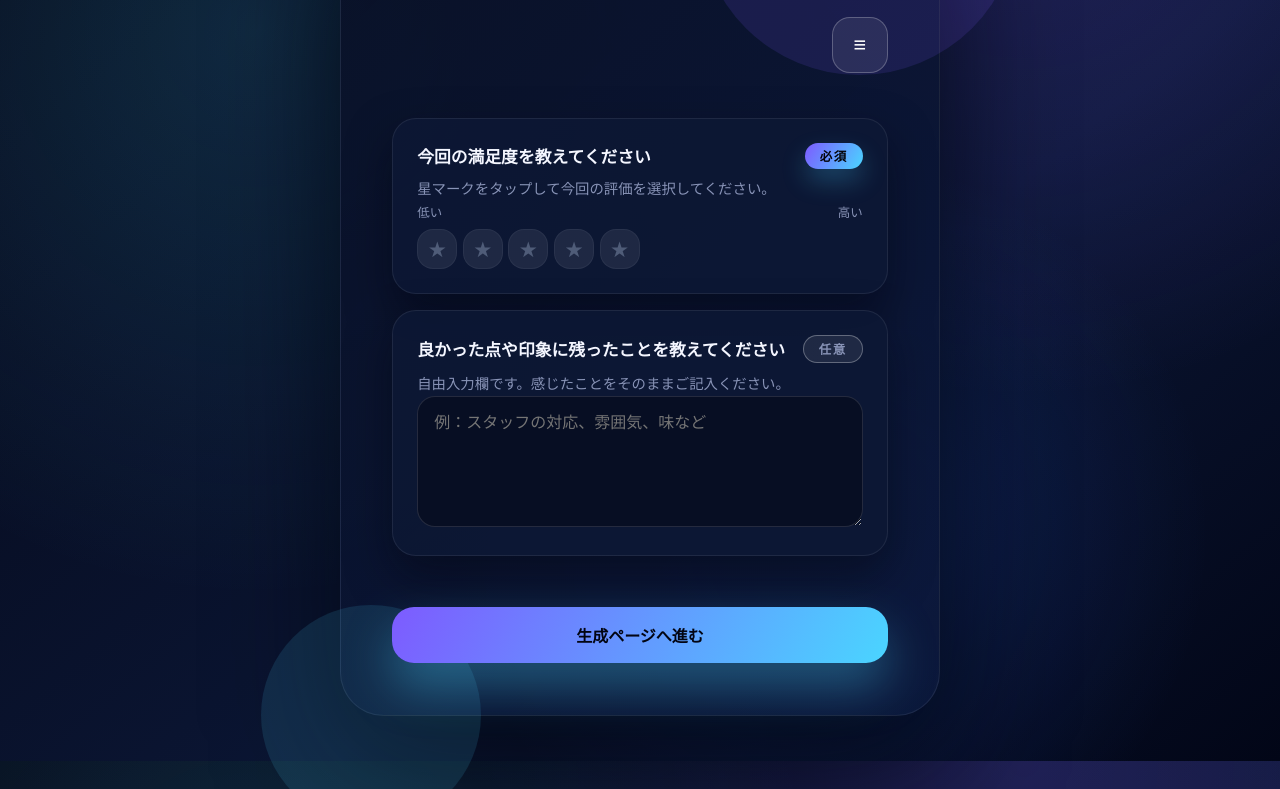
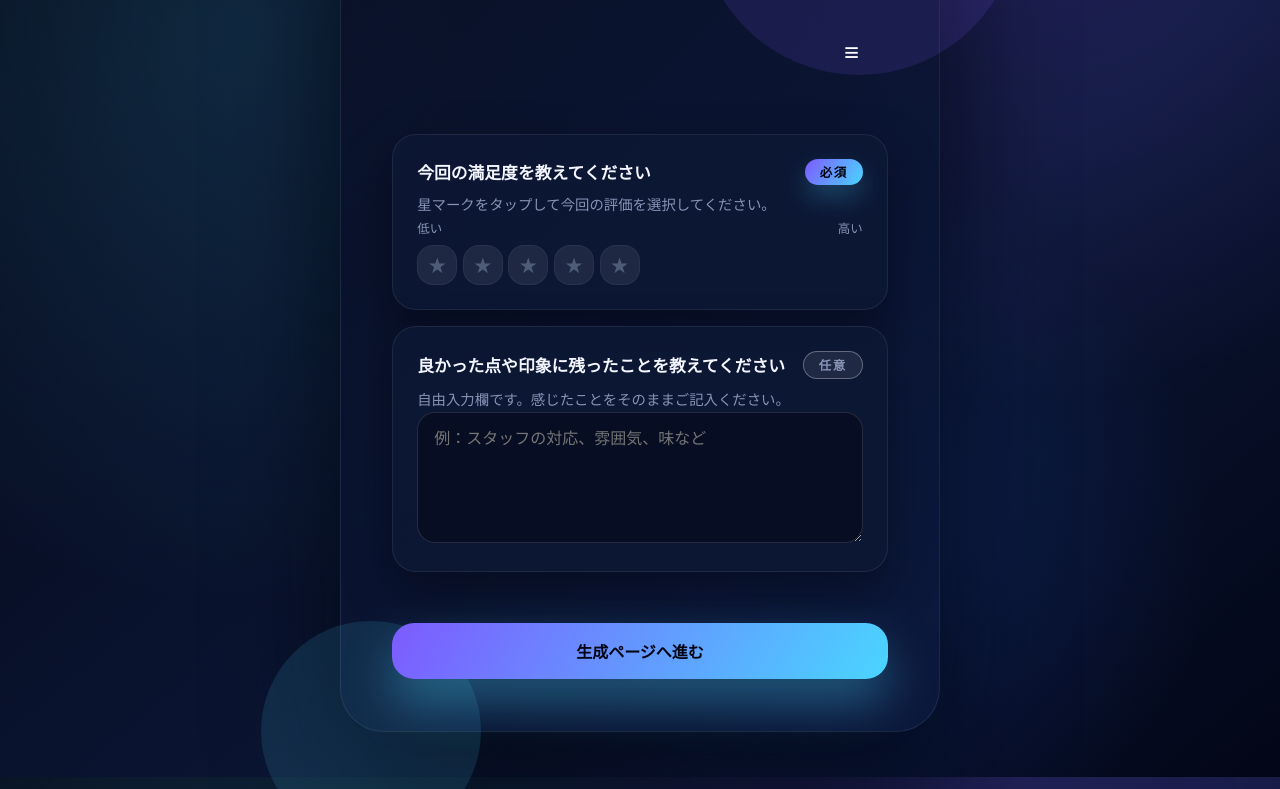
Before and after one commit to piste-boss/sora_prompt_generator, a website built with Vite: page index.html in a window 1280 px wide. Shown: the part 152-941 px from the top of the page. Built offline with nearby package versions, Linux system fonts and the light colour scheme; files whose address does not match are found by name.

Commit message:
Enlarge user menu button and remove background block

```diff
--- a/src/form2/style.css
+++ b/src/form2/style.css
@@ -216,23 +216,20 @@ body {
 }
 
 .form2__menu-trigger {
-  width: 56px;
-  height: 56px;
-  border-radius: 18px;
-  border: 1px solid rgba(255, 255, 255, 0.24);
-  background: rgba(255, 255, 255, 0.08);
+  width: 72px;
+  height: 72px;
+  border-radius: 22px;
+  border: none;
+  background: transparent;
   color: #fff;
-  font-size: 1.35rem;
+  font-size: 1.6rem;
   font-weight: 800;
   cursor: pointer;
-  transition: background 0.2s ease, transform 0.2s ease, border-color 0.2s ease, box-shadow 0.2s ease;
+  transition: transform 0.2s ease;
 }
 
 .form2__menu-trigger:hover {
-  background: rgba(255, 255, 255, 0.14);
-  border-color: rgba(255, 255, 255, 0.32);
   transform: translateY(-1px);
-  box-shadow: 0 10px 24px rgba(2, 5, 19, 0.35);
 }
 
 .form2__menu-trigger:active {
```
